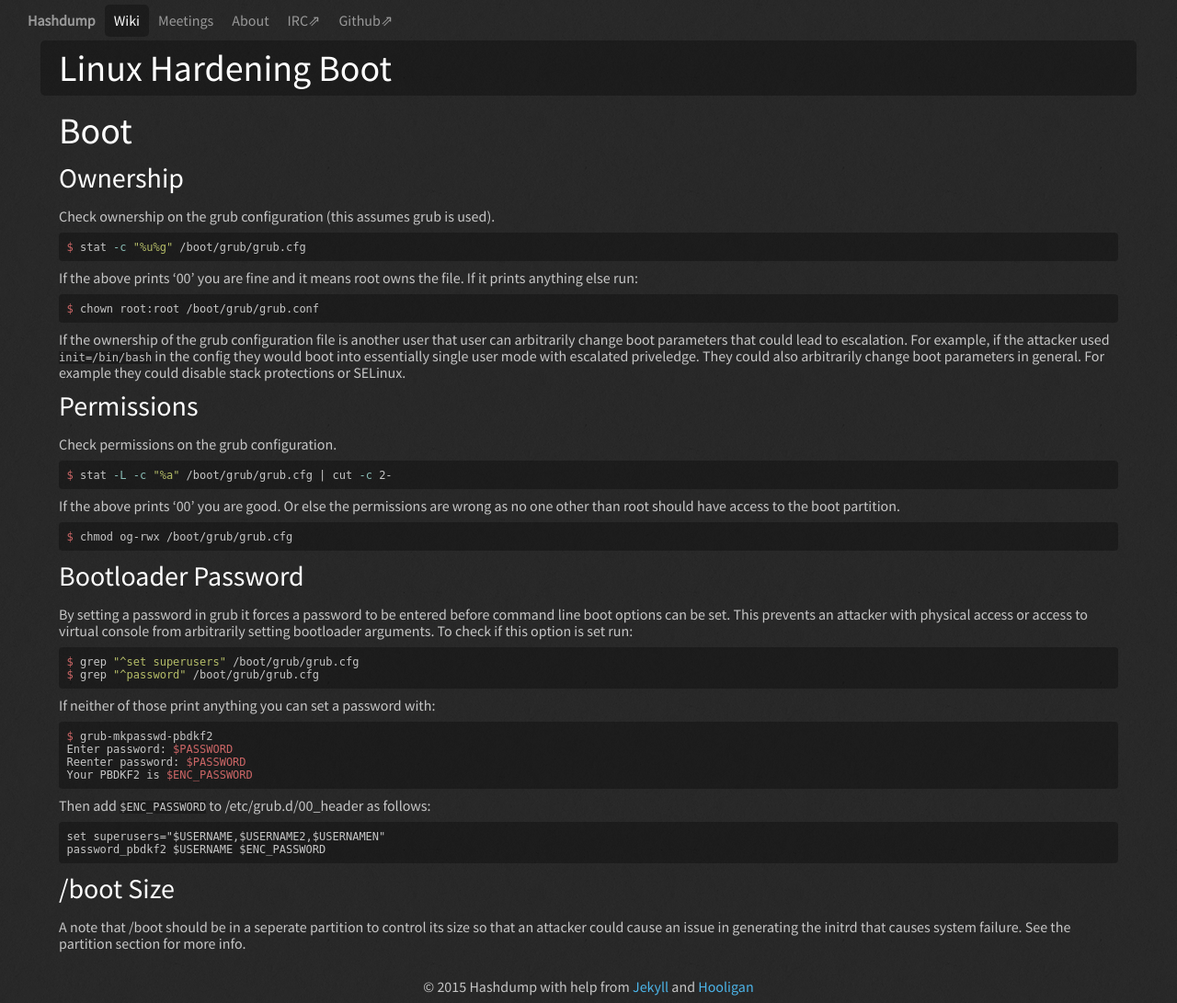
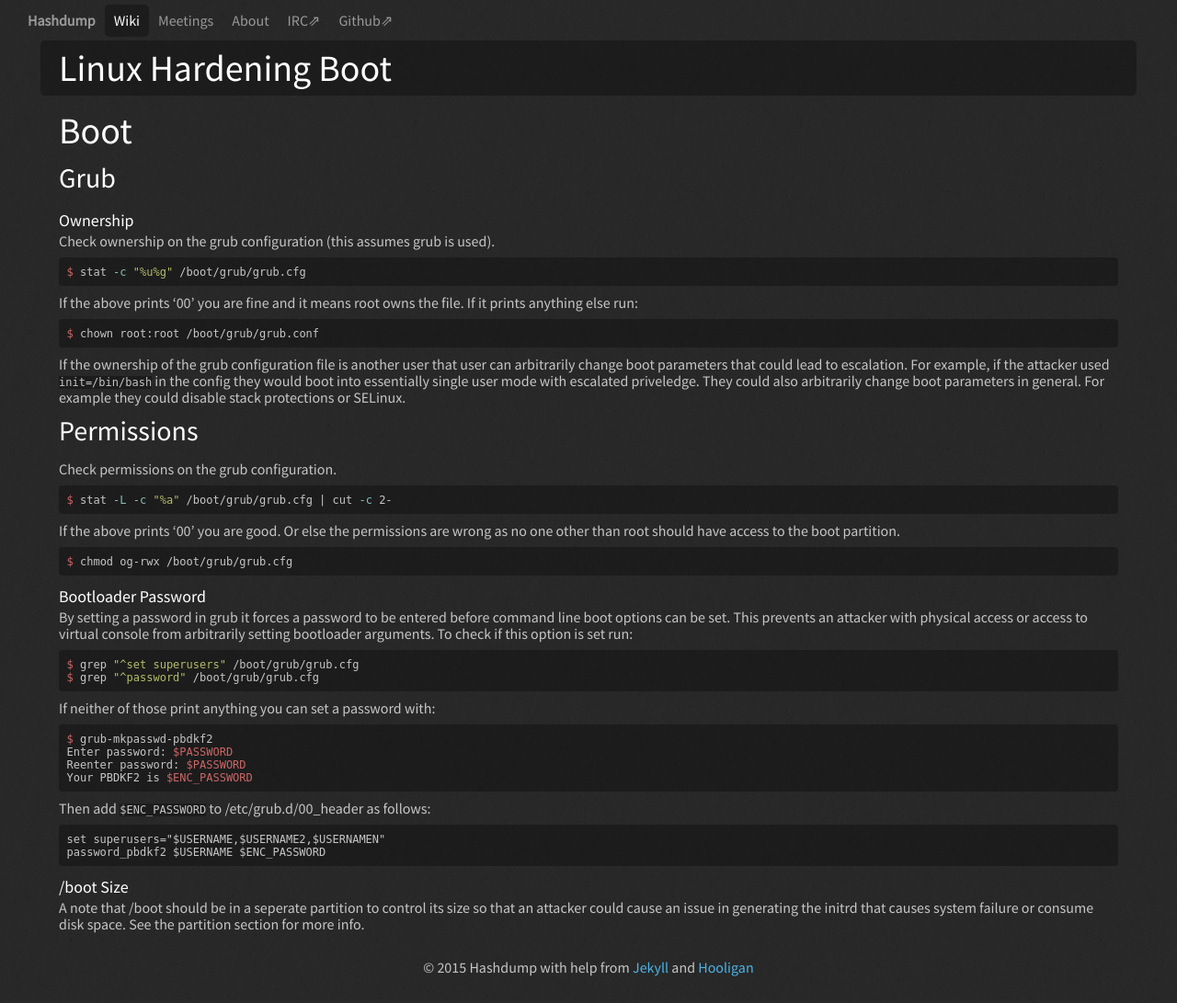
Before and after one commit to Hashdump/old-hashdump-site, a Jekyll site: the page built from _wiki/linux/hardening/boot.md, in a window 1280 px wide. Shown: the whole page at 92% size. Built offline with Jekyll 4.4.1, drawn with Linux system fonts in a browser that asks for light colours; Markdown is read by kramdown in place of the engine named in the settings; after the commit the page ends 1070 px from its top, so only the background shows below that.

Commit message:
Specify that GRUB is used

````diff
--- a/_wiki/linux/hardening/boot.md
+++ b/_wiki/linux/hardening/boot.md
@@ -2,7 +2,8 @@
 title: Linux Hardening Boot
 ---
 # Boot
-## Ownership
+## Grub
+### Ownership
 Check ownership on the grub configuration (this assumes grub is used).
 
 ``` bash
@@ -29,7 +30,7 @@ If the above prints '00' you are good. Or else the permissions are wrong as no o
 $ chmod og-rwx /boot/grub/grub.cfg
 ```
 
-## Bootloader Password
+### Bootloader Password
 By setting a password in grub it forces a password to be entered before command line boot options can be set. This prevents an attacker with physical access or access to virtual console from arbitrarily setting bootloader arguments. To check if this option is set run:
 
 ``` bash
@@ -53,5 +54,5 @@ set superusers="$USERNAME,$USERNAME2,$USERNAMEN"
 password_pbdkf2 $USERNAME $ENC_PASSWORD
 ```
 
-## /boot Size
-A note that /boot should be in a seperate partition to control its size so that an attacker could cause an issue in generating the initrd that causes system failure. See the partition section for more info.
+### /boot Size
+A note that /boot should be in a seperate partition to control its size so that an attacker could cause an issue in generating the initrd that causes system failure or consume disk space. See the partition section for more info.
````
